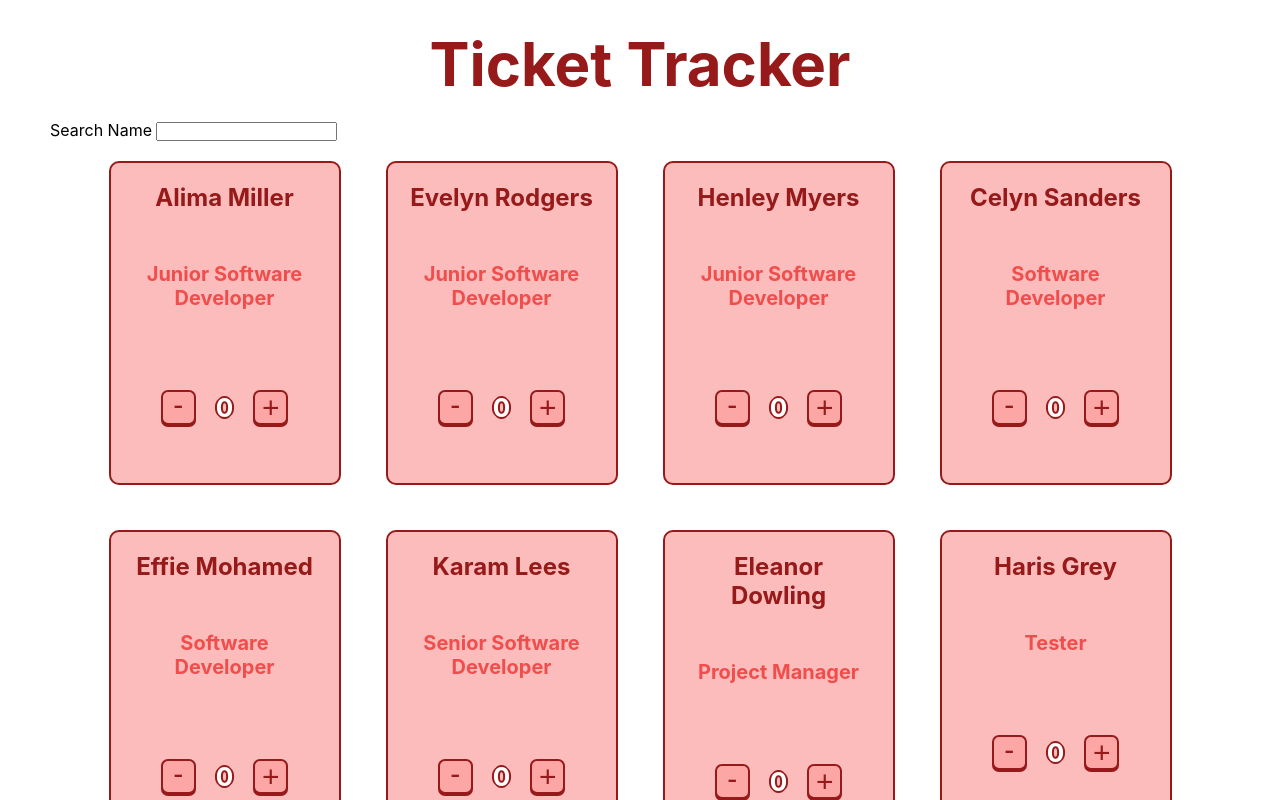
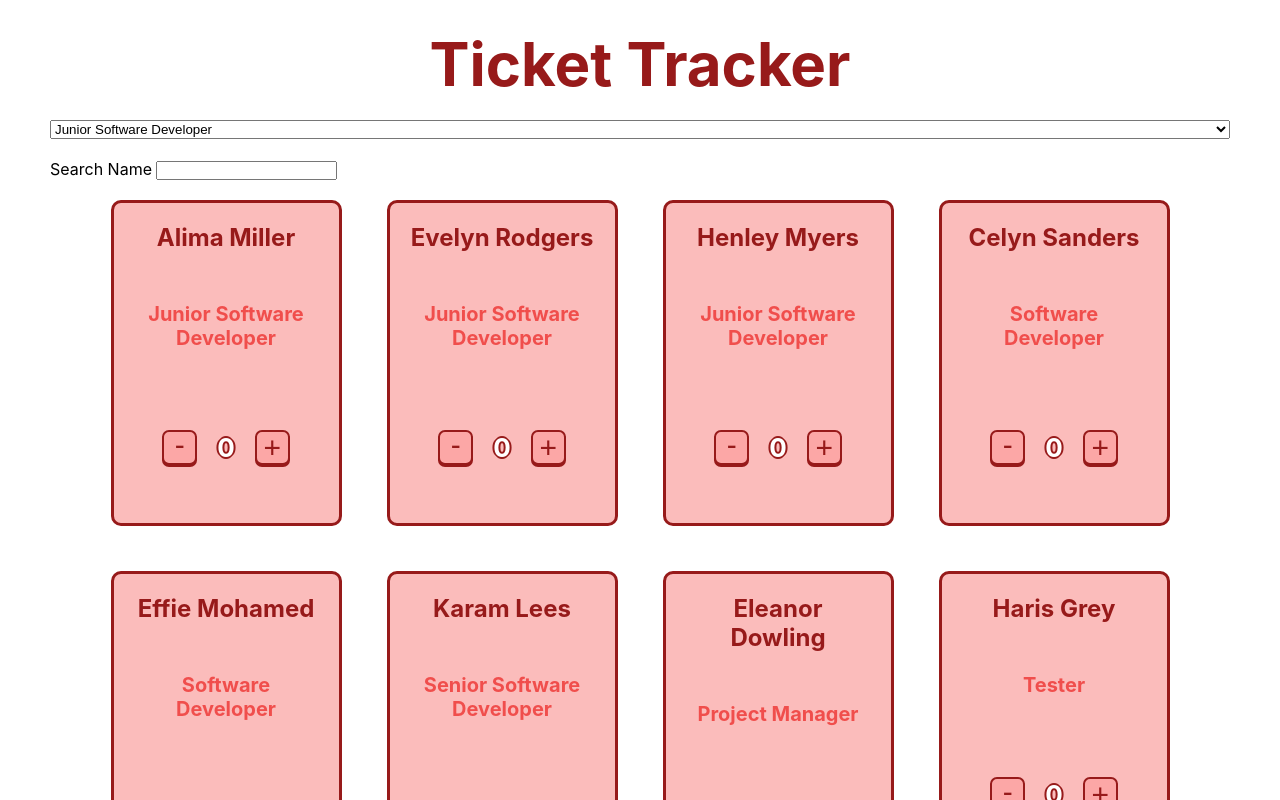
Before and after one commit to jjy0u/ticket-tracker, a React (Create React App) app: page / in a window 1280 px wide. Shown: the top 800 px of the page. Built offline with nearby package versions, Linux system fonts and the light colour scheme; the HTML template or start-up script is replaced by a standard one.

Commit message:
created dropdown container

```diff
--- a/src/App.jsx
+++ b/src/App.jsx
@@ -1,6 +1,7 @@
 import './App.scss';
 import TrackerContainer from './container/TrackerContainer/TrackerContainer';
 import SearchFilter from './container/Nav/SearchFilter/SearchFilter';
+import DropdownContainer from './container/Nav/DropdownContainer/DropdownContainer';
 import team from './data/employeeData';
 import { useState } from 'react';
 
@@ -18,6 +19,7 @@ function App() {
   return (
     <div className="App">
       <h1 className='header'>Ticket Tracker</h1>
+      <DropdownContainer teamArr = {team}/>
       <SearchFilter handleInput={handleInput}/>
       <TrackerContainer teamArr = {employees}/>
     </div>
--- /dev/null
+++ b/src/container/Nav/DropdownContainer/DropdownContainer.jsx
@@ -0,0 +1,23 @@
+import React from 'react'
+//import team from "../../data/employeeData";
+import DropdownFilter from '../DropdownFilter/DropdownFilter'
+
+
+const DropdownContainer = (props) => {
+  const {teamArr} = props
+
+  const rolesJSX = teamArr.map((employee) => {
+    return ( <DropdownFilter
+          role = {employee.role}
+          key = {employee.id} />
+      )
+  })
+
+  return (
+    <select name="Role " id="Roles">
+        {rolesJSX}
+    </select>
+    )
+}
+
+export default DropdownContainer
--- /dev/null
+++ b/src/container/Nav/DropdownFilter/DropdownFilter.jsx
@@ -0,0 +1,12 @@
+import "./DropdownFilter.scss"
+
+const DropdownFilter = (props) => {
+
+    const {role} = props
+
+    return(
+        <option value={role}>{role}</option>
+    )
+}
+
+export default DropdownFilter
--- a/src/container/TrackerCard/TrackerCard.scss
+++ b/src/container/TrackerCard/TrackerCard.scss
@@ -1,5 +1,5 @@
 .tracker-card{
-    width: 188px;
+    width: 185px;
     height: 280px;
     padding: 20px;
     gap: 50px;
@@ -11,7 +11,7 @@
 
     background-color: #FBBCBB;
     color: #971A1A;
-    border: 2px solid #971A1A;
+    border: 3px solid #971A1A;
     border-radius: 10px;
 
 
--- a/src/container/TrackerContainer/TrackerContainer.jsx
+++ b/src/container/TrackerContainer/TrackerContainer.jsx
@@ -11,7 +11,7 @@ const TrackerContainer = (props) => {
         return ( <TrackerCard
             name = {employee.name}
             role = {employee.role}
-            key = {employee.id} />
+            key = {employee.id}/>
         )
     })
 
```
Also changed, not shown: src/container/Nav/DropdownFilter/DropdownFilter.scss (added).
